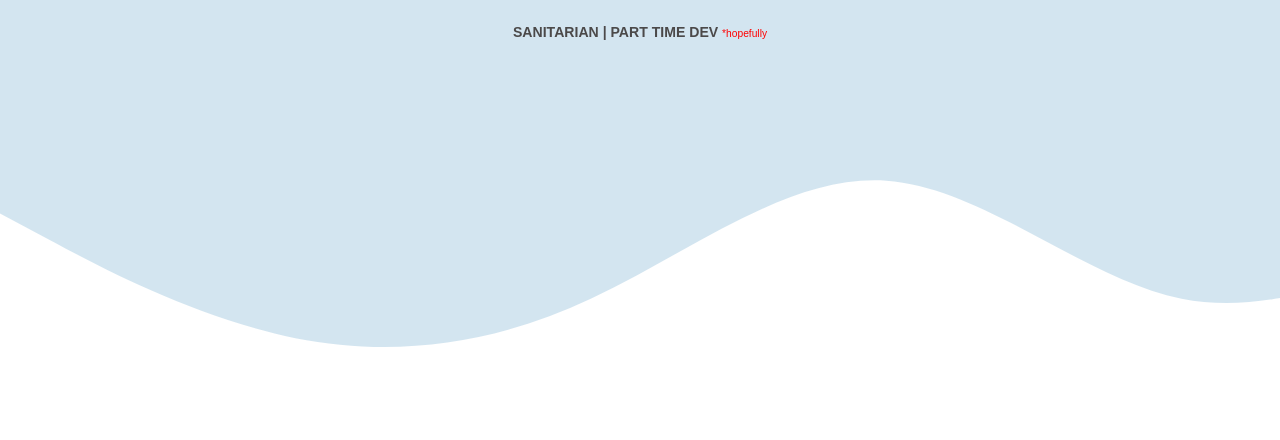
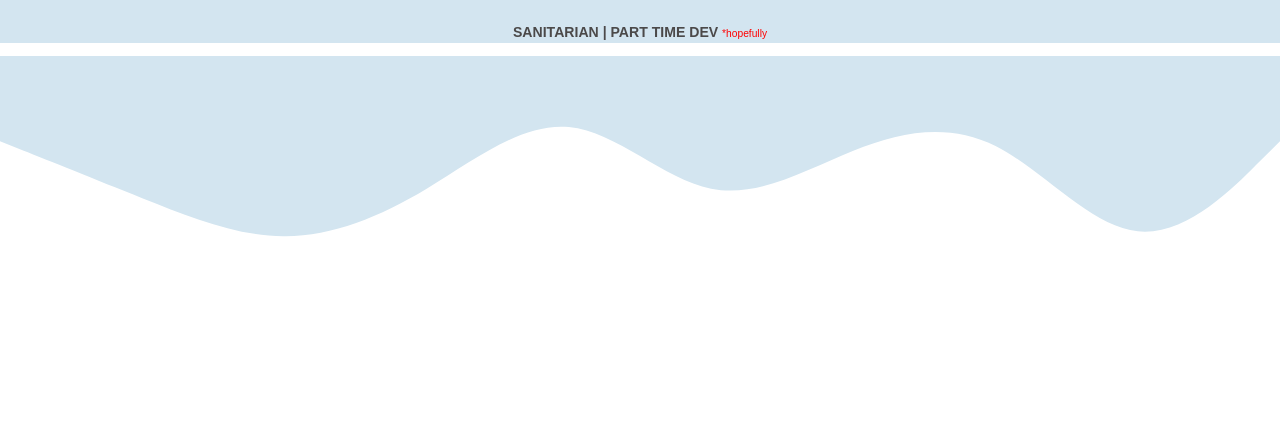
Before and after one commit to ip-waw/ip-waw.github.io, a plain HTML site: page index.html in a window 1280 px wide. Shown: the part 512-952 px from the top of the page. Drawn offline with nearby package versions, Linux system fonts and the light colour scheme.

Commit message:
Update index.html
Perubahan waves atas

```diff
--- a/index.html
+++ b/index.html
@@ -102,20 +102,18 @@
         SANITARIAN | PART TIME DEV
         <span class="job-span">*hopefully</span>
       </p>
-      <div class="gelombang">
-        <svg xmlns="http://www.w3.org/2000/svg" viewBox="0 0 1040 320">
-          <path
-            fill="#ffff"
-            fill-opacity="1"
-            d="M0,128L40,149.3C80,171,160,213,240,229.3C320,245,400,235,480,197.3C560,160,640,96,720,101.3C800,107,880,181,960,197.3C1040,213,1120,171,1200,149.3C1280,128,1360,128,1400,128L1440,128L1440,320L1400,320C1360,320,1280,320,1200,320C1120,320,1040,320,960,320C880,320,800,320,720,320C640,320,560,320,480,320C400,320,320,320,240,320C160,320,80,320,40,320L0,320Z"
-          ></path>
-        </svg>
-      </div>
     </section>
     <!-- Hero Section End -->
 
     <!-- Info Section Start -->
     <section id="info" class="info">
+      <svg xmlns="http://www.w3.org/2000/svg" viewBox="0 0 1440 320">
+        <path
+          fill="#d3e5f0"
+          fill-opacity="1"
+          d="M0,96L26.7,106.7C53.3,117,107,139,160,160C213.3,181,267,203,320,202.7C373.3,203,427,181,480,149.3C533.3,117,587,75,640,80C693.3,85,747,139,800,149.3C853.3,160,907,128,960,106.7C1013.3,85,1067,75,1120,101.3C1173.3,128,1227,192,1280,197.3C1333.3,203,1387,149,1413,122.7L1440,96L1440,0L1413.3,0C1386.7,0,1333,0,1280,0C1226.7,0,1173,0,1120,0C1066.7,0,1013,0,960,0C906.7,0,853,0,800,0C746.7,0,693,0,640,0C586.7,0,533,0,480,0C426.7,0,373,0,320,0C266.7,0,213,0,160,0C106.7,0,53,0,27,0L0,0Z"
+        ></path>
+      </svg>
       <div class="container">
         <div class="row text-center">
           <div class="col">
```
